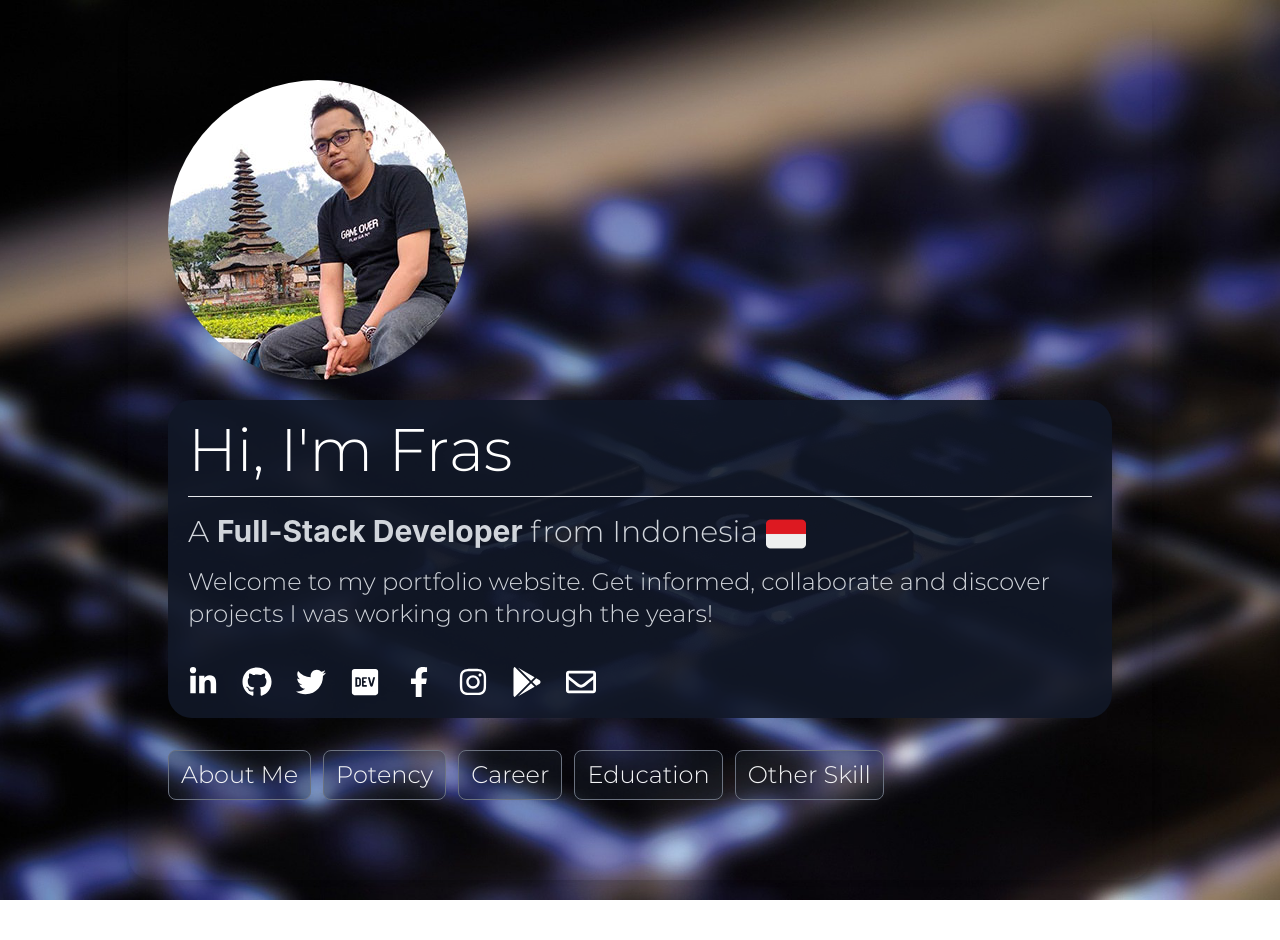
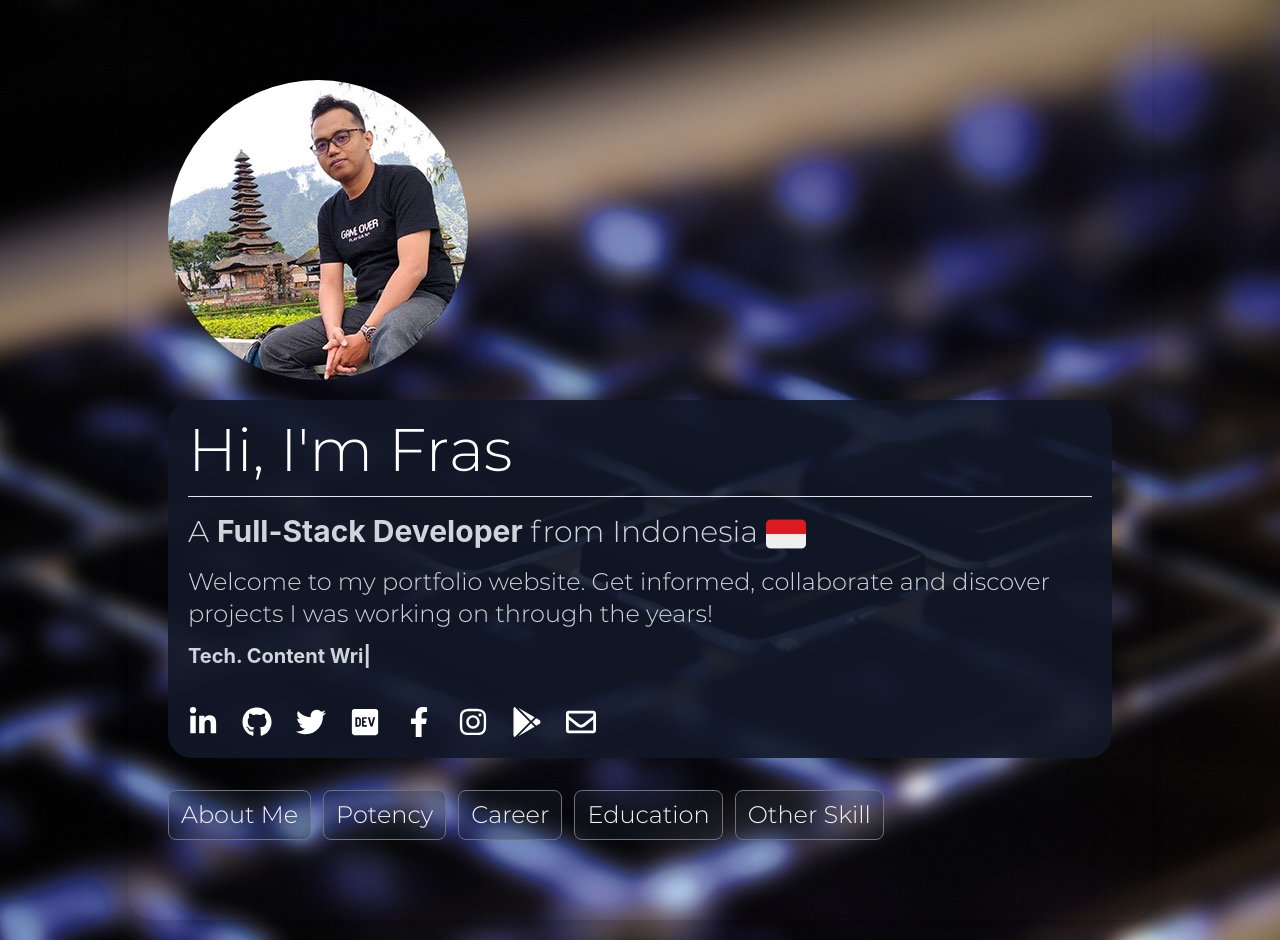
Before and after one commit to frasnym/Portfolio-NextJS, a Next.js app: page / in a window 1280 px wide. Before the commit the page ends 900 px from the top, so only its background shows below. Built offline with nearby package versions, Linux system fonts and the light colour scheme; a web font is replaced by a local one.

Commit message:
feat(home): Implement react-typed

```diff
--- a/pages/index.tsx
+++ b/pages/index.tsx
@@ -1,8 +1,19 @@
+import Typed from 'react-typed';
 import Navigations from '../components/home-page/navigations/Navigations';
 import SocialLinks from '../components/home-page/social-links/SocialLinks';
 import Layout from '../components/layout/Layout';
 
 export default function Home() {
+	const roles = [
+		'Developer',
+		'Tech. Content Writer',
+		'TypeScript',
+		'NodeJS',
+		'NextJS',
+		'MongoDB',
+		'PostgreSQL',
+	];
+
 	return (
 		<Layout title="Portfolio of FrasNym">
 			<img
@@ -25,6 +36,16 @@ export default function Home() {
 					Welcome to my portfolio website. Get informed, collaborate
 					and discover projects I was working on through the years!
 				</p>
+				<div>
+					<Typed
+						className="text-xl font-bold space-y-1"
+						strings={roles}
+						typeSpeed={60}
+						backSpeed={60}
+						backDelay={1000}
+						loop
+					/>
+				</div>
 				<section className="mt-8">
 					<SocialLinks />
 				</section>
```
